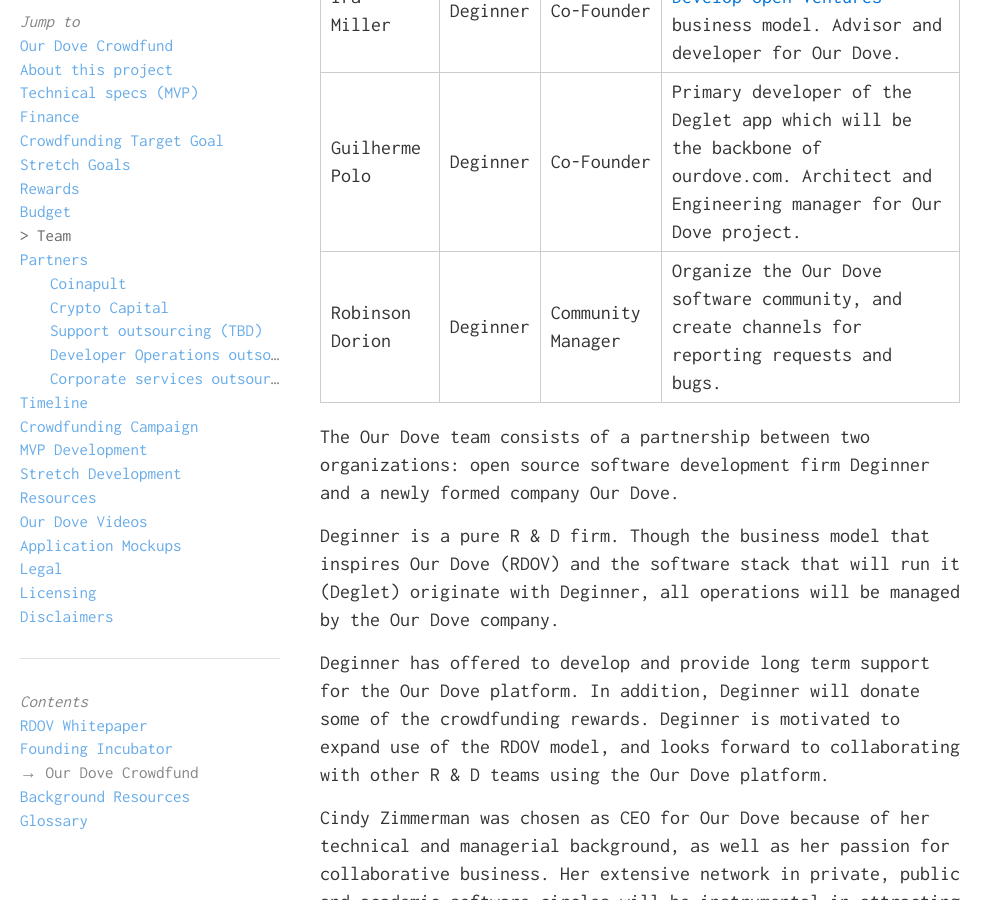
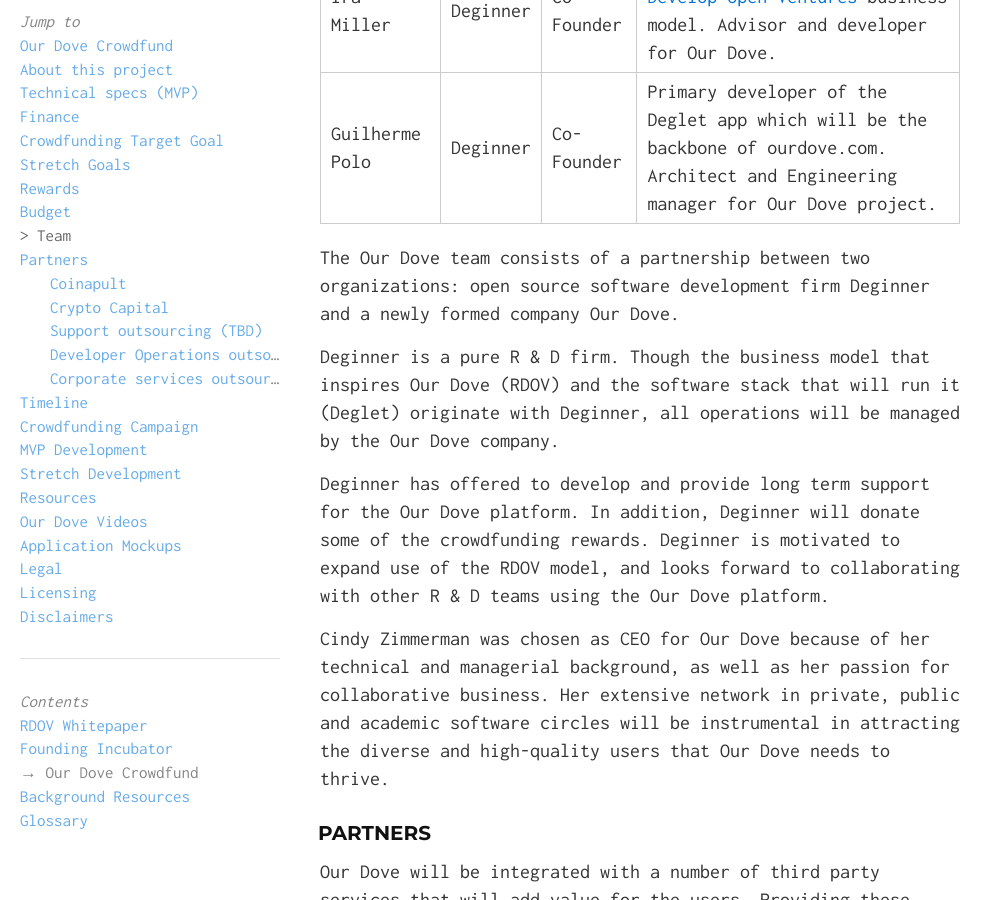
Before and after one commit to rdov/rdov.github.io, a Jekyll site: the page built from Our_Dove_crowdfund.md, in a window 1280 px wide and 900 px high, scrolled down 5251 px. Shown: the whole window, without its empty margins (0-1003 px from the left). Built offline with Jekyll 4.4.1, drawn with Linux system fonts in a browser that asks for light colours; nearby versions of some CDN libraries.

Commit message:
update when formalized

```diff
--- a/Our_Dove_crowdfund.md
+++ b/Our_Dove_crowdfund.md
@@ -139,7 +139,6 @@
 | Cindy Zimmerman | Our Dove | CEO | Manage Our Dove operations, marketing, finances, etc. |
 | Ira Miller | Deginner | Co-Founder | Creator of the [Research & Develop Open Ventures]({{ "/" | prepend: site.baseurl }}) business model. Advisor and developer for Our Dove. |
 | Guilherme Polo | Deginner | Co-Founder | Primary developer of the Deglet app which will be the backbone of ourdove.com. Architect and Engineering manager for Our Dove project. |
-| Robinson Dorion | Deginner | Community Manager | Organize the Our Dove software community, and create channels for reporting requests and bugs. |
 
 The Our Dove team consists of a partnership between two organizations: open source software development firm Deginner and a newly formed company Our Dove.
 
```
